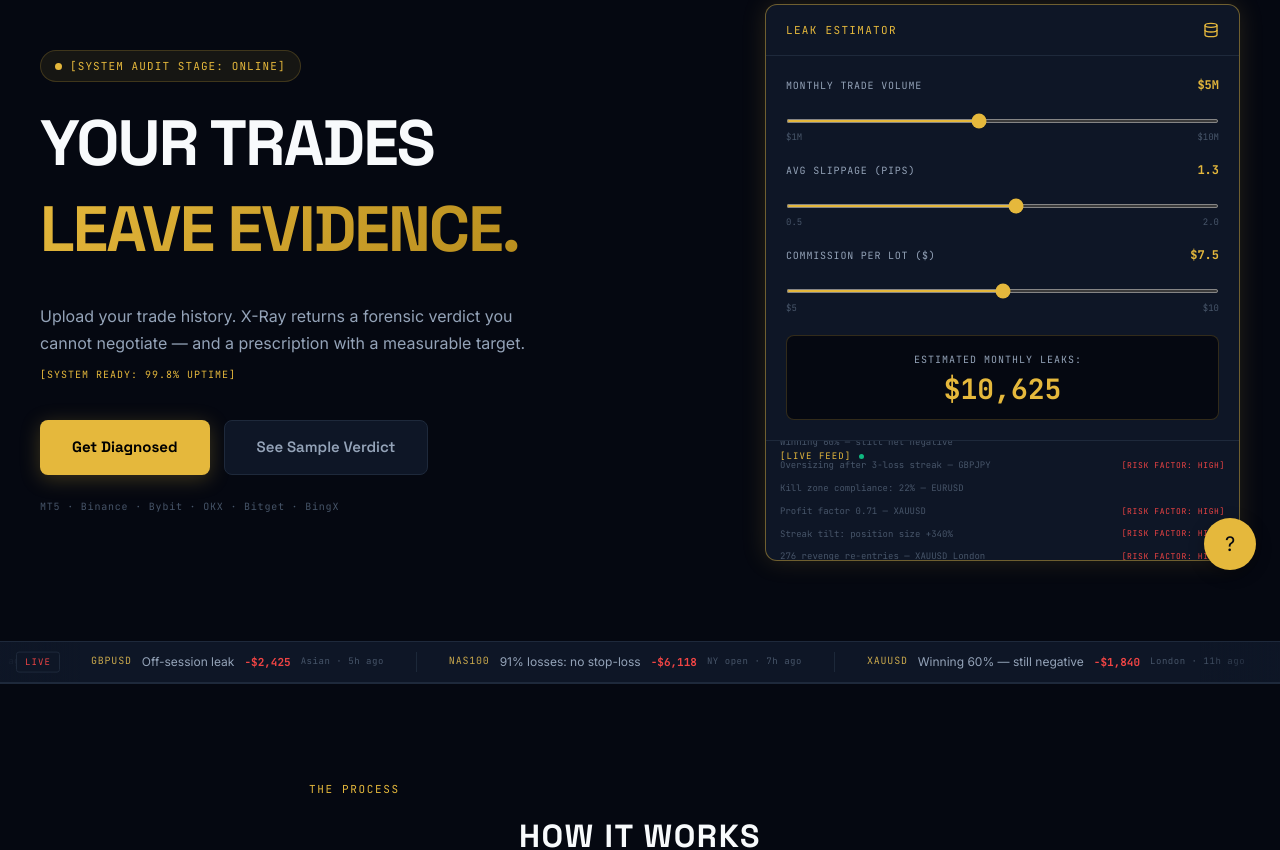
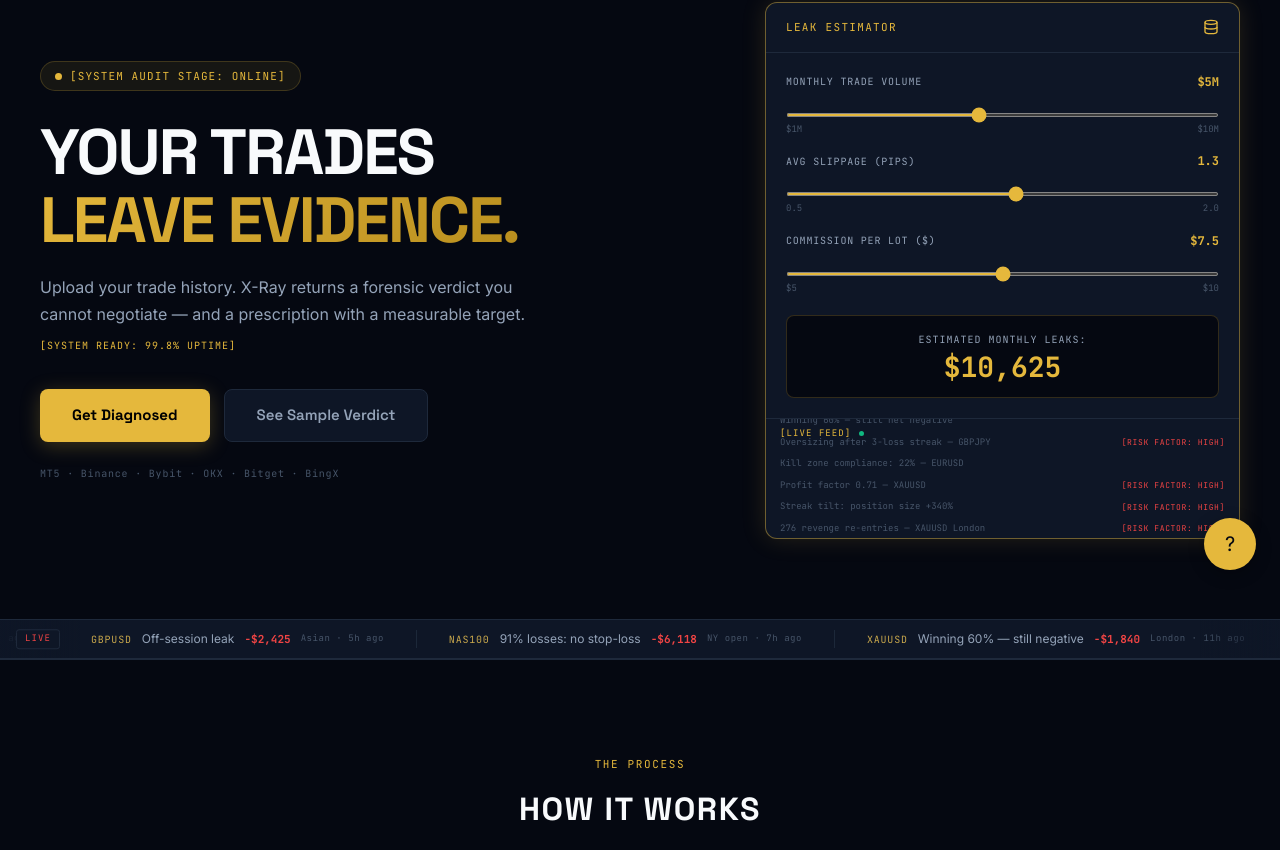
Before and after one commit to khtbt91-ctrl/xray-forensic, a Next.js app: page / in a window 1280 px wide. Shown: the part 206-1056 px from the top of the page. Built offline with nearby package versions, Linux system fonts and the light colour scheme; no server answers.

Commit message:
fix: remove global p/li max-width:65ch that broke all section label centering; fix h1/h2 font to Inter

```diff
--- a/app/globals.css
+++ b/app/globals.css
@@ -372,11 +372,12 @@ html, body {
 .waitlist-input::placeholder { color: #475569; }
 
 /* ─── Typography ──────────────────────────────────────────────────────────── */
-p, li, td, th, label, span, div { line-height: 1.65; }
-.prose, p, li { max-width: 65ch; }
-nav p, nav li, .card p, .card li, table p, table li, td, th { max-width: none; }
-h1 { font-family: "Space Grotesk", sans-serif; font-weight: 800; }
-h2 { font-family: "Space Grotesk", sans-serif; font-weight: 700; }
+/* line-height applies broadly, but max-width is ONLY scoped to .prose blocks */
+/* Never constrain p/li globally — breaks centered section labels everywhere */
+.prose { max-width: 65ch; }
+.prose p, .prose li { max-width: 65ch; line-height: 1.7; }
+h1 { font-family: "Inter", sans-serif; font-weight: 800; }
+h2 { font-family: "Inter", sans-serif; font-weight: 700; }
 h3 { font-weight: 600; }
 h4, h5 { font-weight: 500; }
 body, p { font-weight: 400; }
```
